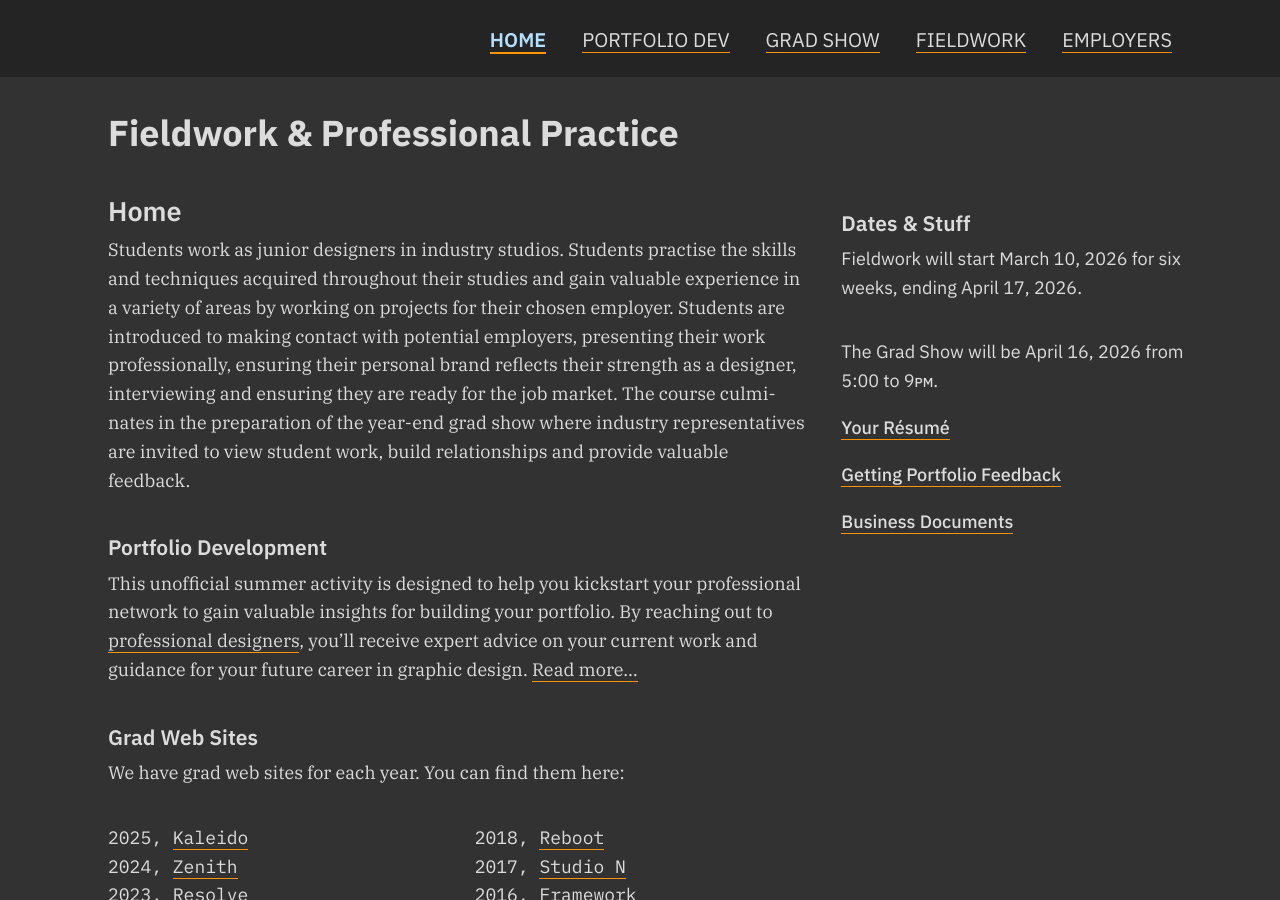
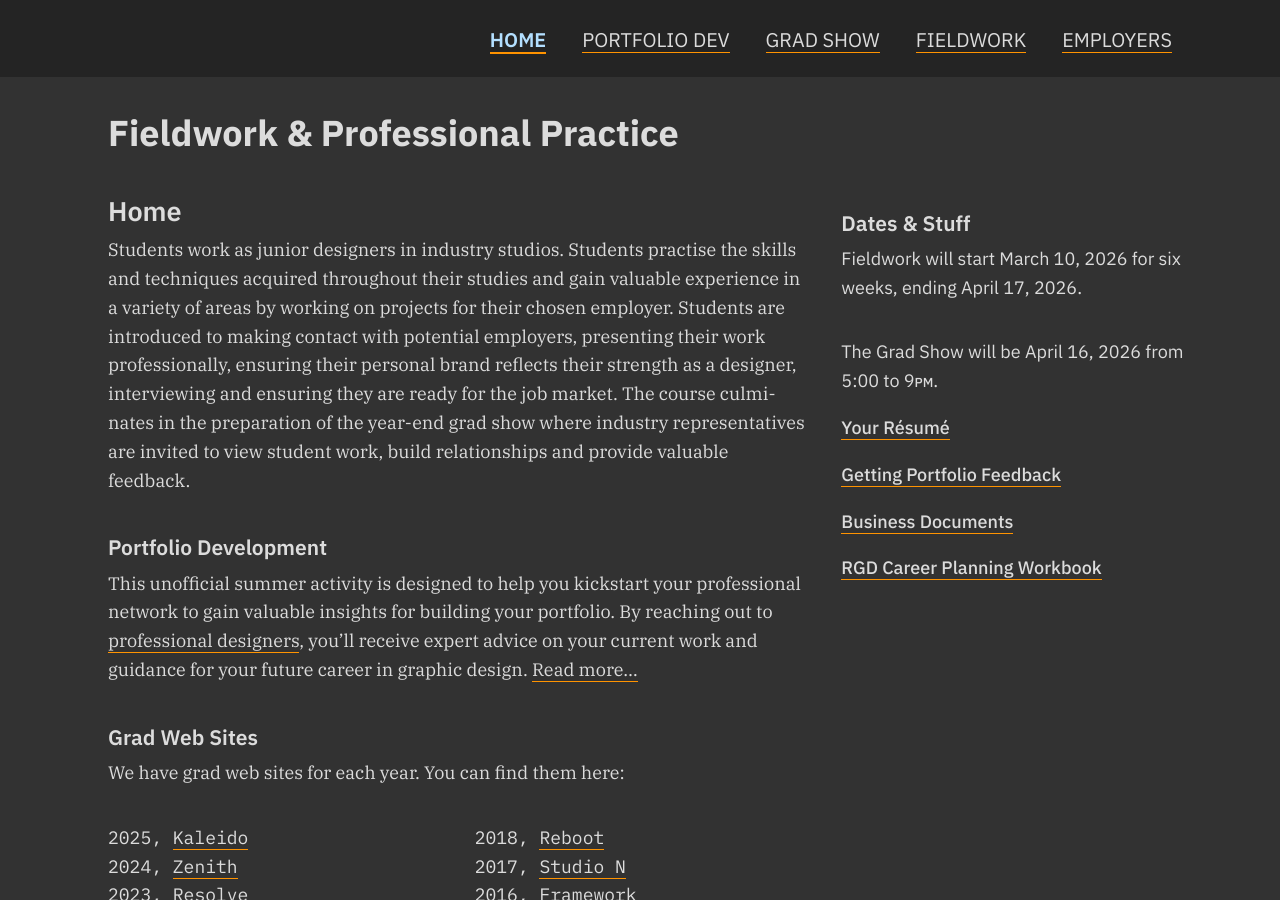
Before and after one commit to AlainParadis/wil, a Jekyll site: the page built from index.md, in a window 1280 px wide and 900 px high. Built offline with Jekyll 4.4.1, drawn with Linux system fonts in a browser that asks for light colours.

Commit message:
add link to RGD career workbook

```diff
--- a/_includes/aside.html
+++ b/_includes/aside.html
@@ -15,6 +15,9 @@
 </p>
 <p>
 	<a href="business-documents.html" title="Design Proposal Resources">Business Documents</a>
+</p>
+<p>
+	<a href="https://rgd.ca/working-in-design/resources/the-rgd-career-planning-workbook-for-designers" title="RGD Career Planning Workbook PDF" target="_blank">RGD Career Planning Workbook</a>
 </p>
 <!--
 <p>
```
